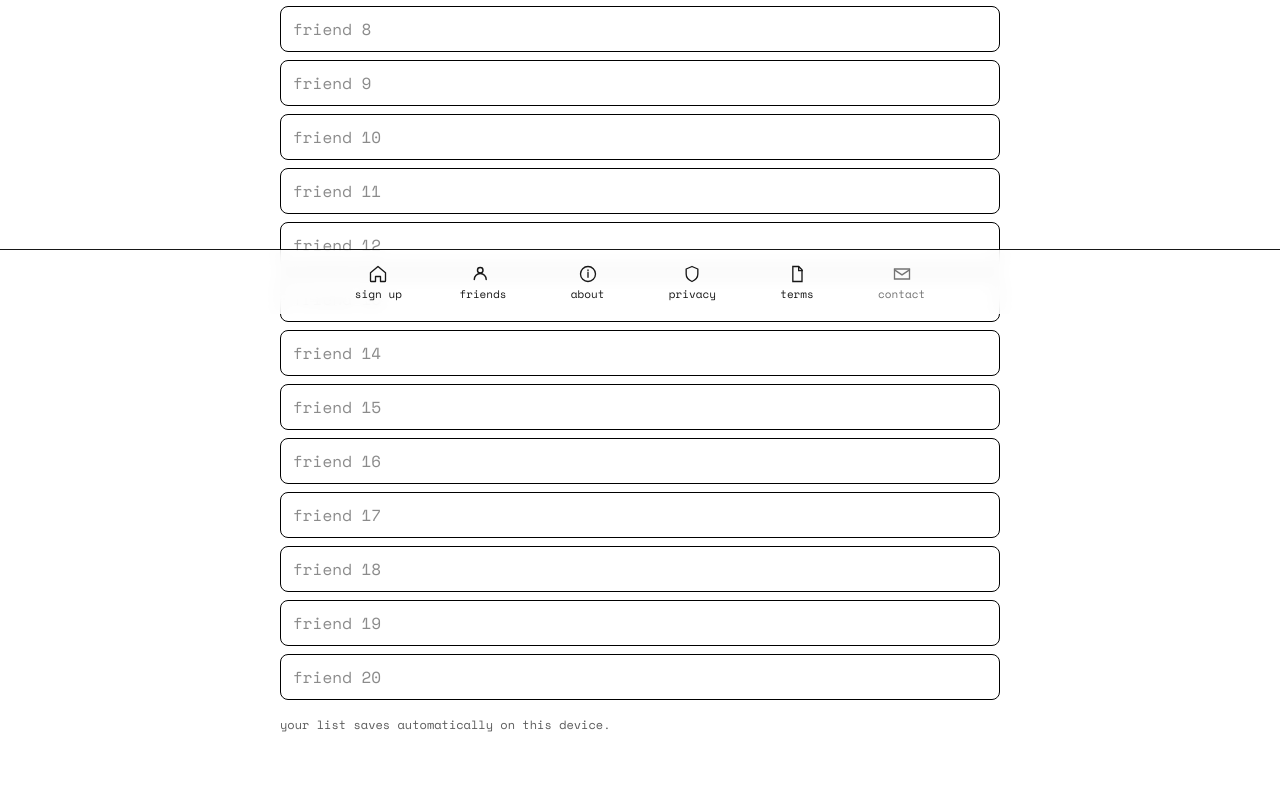
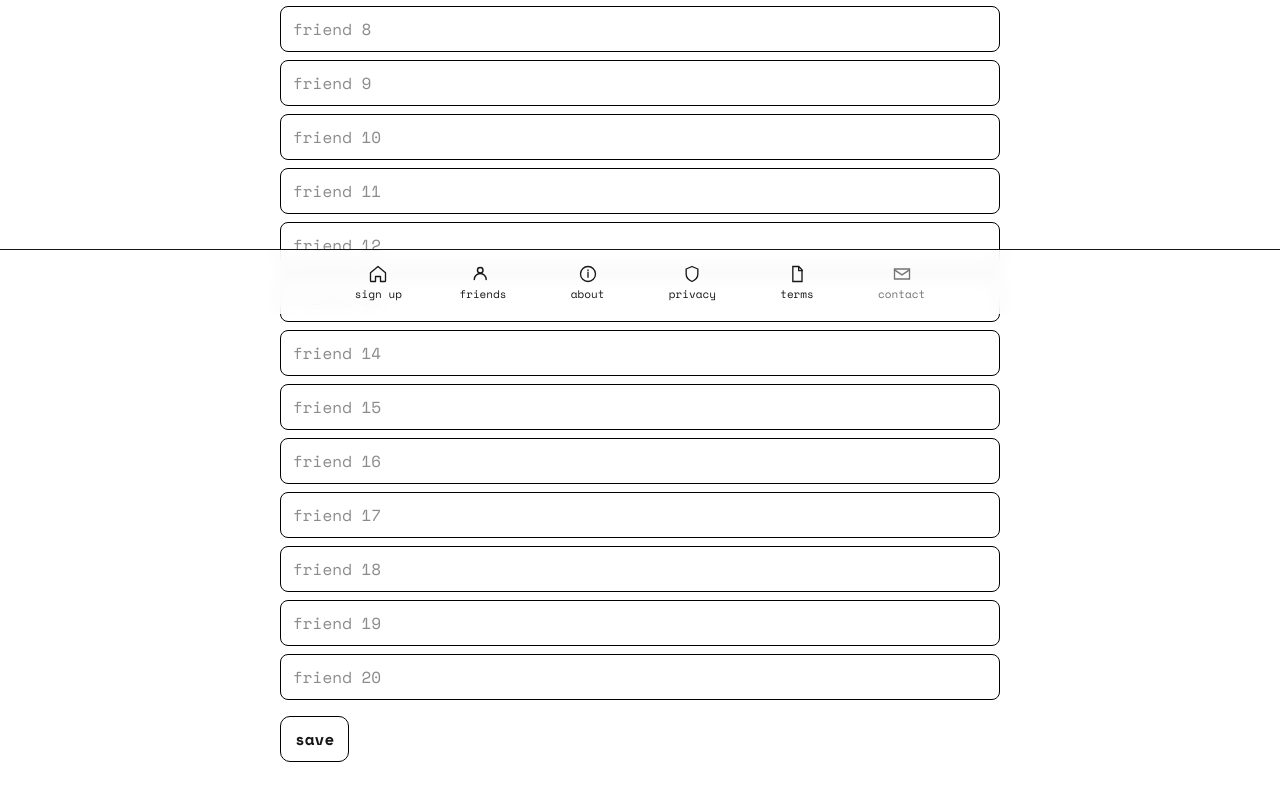
Before and after one commit to shaune-marx/nextjs-boilerplate, a Next.js app: page /friends in a window 1280 px wide. Shown: the part 486-1286 px from the top of the page. Built offline with nearby package versions, Linux system fonts and the light colour scheme.

Commit message:
Update page.tsx

```diff
--- a/app/friends/page.tsx
+++ b/app/friends/page.tsx
@@ -71,6 +71,18 @@ useEffect(() => {
   setSelected(filled[0] || "");
 }, [filled]);
 
+const [justSaved, setJustSaved] = useState(false);
+
+const saveNow = () => {
+  try {
+    localStorage.setItem("playdate_friends", JSON.stringify(names));
+    setJustSaved(true);
+    setTimeout(() => setJustSaved(false), 1500);
+  } catch {
+    // ignore write errors
+  }
+};
+
 
   const sendToday = async () => {
   if (!selected) return;
@@ -115,9 +127,23 @@ useEffect(() => {
         </form>
 
 
-        <p style={{ fontSize: 12, opacity: 0.7, marginBottom: 12 }}>
-  your list saves automatically on this device.
-</p>
+       <div style={{ display: "flex", gap: 8, alignItems: "center", marginBottom: 12 }}>
+  <button
+    onClick={saveNow}
+    style={{
+      padding: "10px 14px",
+      borderRadius: 10,
+      border: "1px solid #000",
+      background: "transparent",
+      fontWeight: 600,
+      cursor: "pointer",
+    }}
+  >
+    save
+  </button>
+  {justSaved && <span style={{ fontSize: 12, opacity: 0.7 }}>saved ✓</span>}
+</div>
+
 
 
 
```
